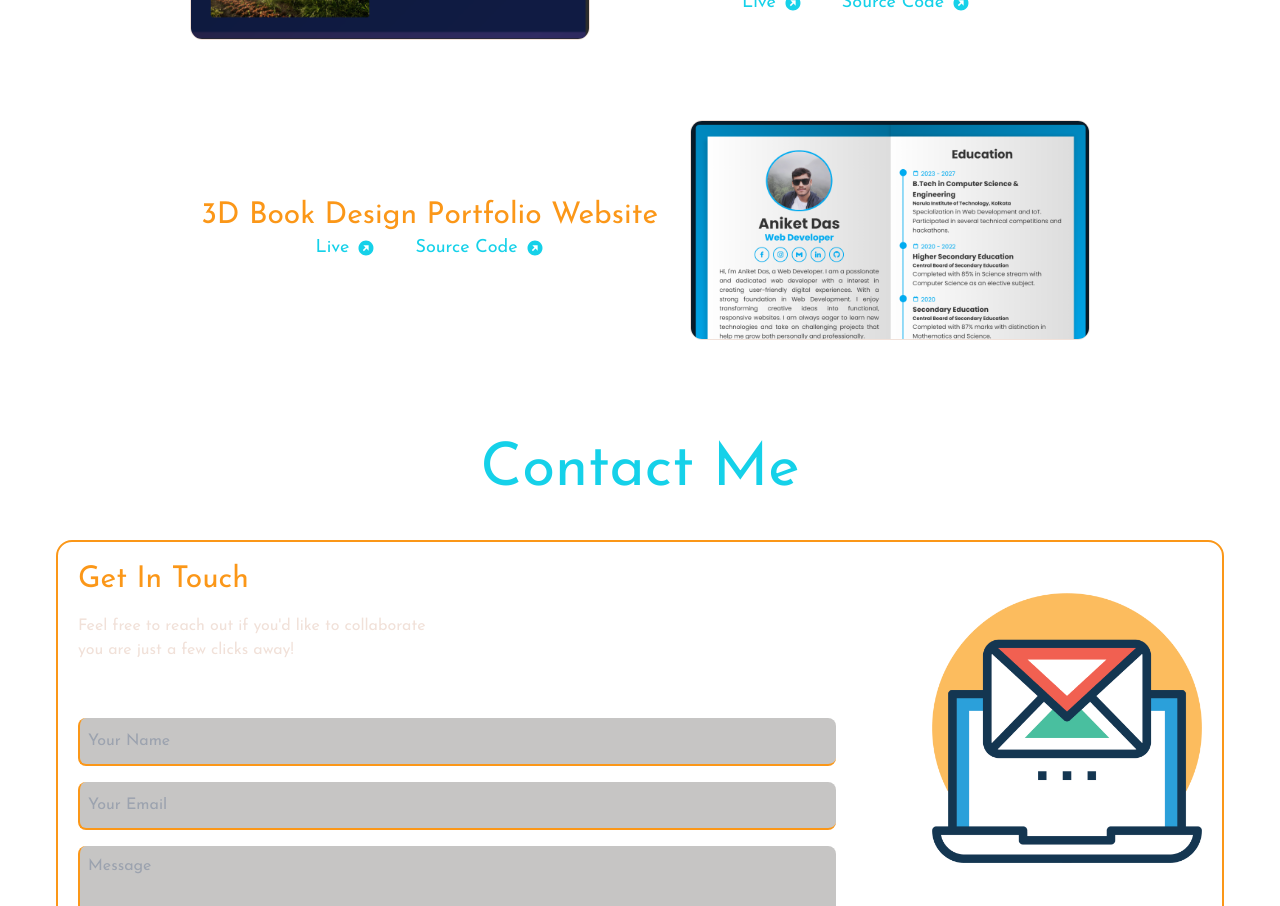
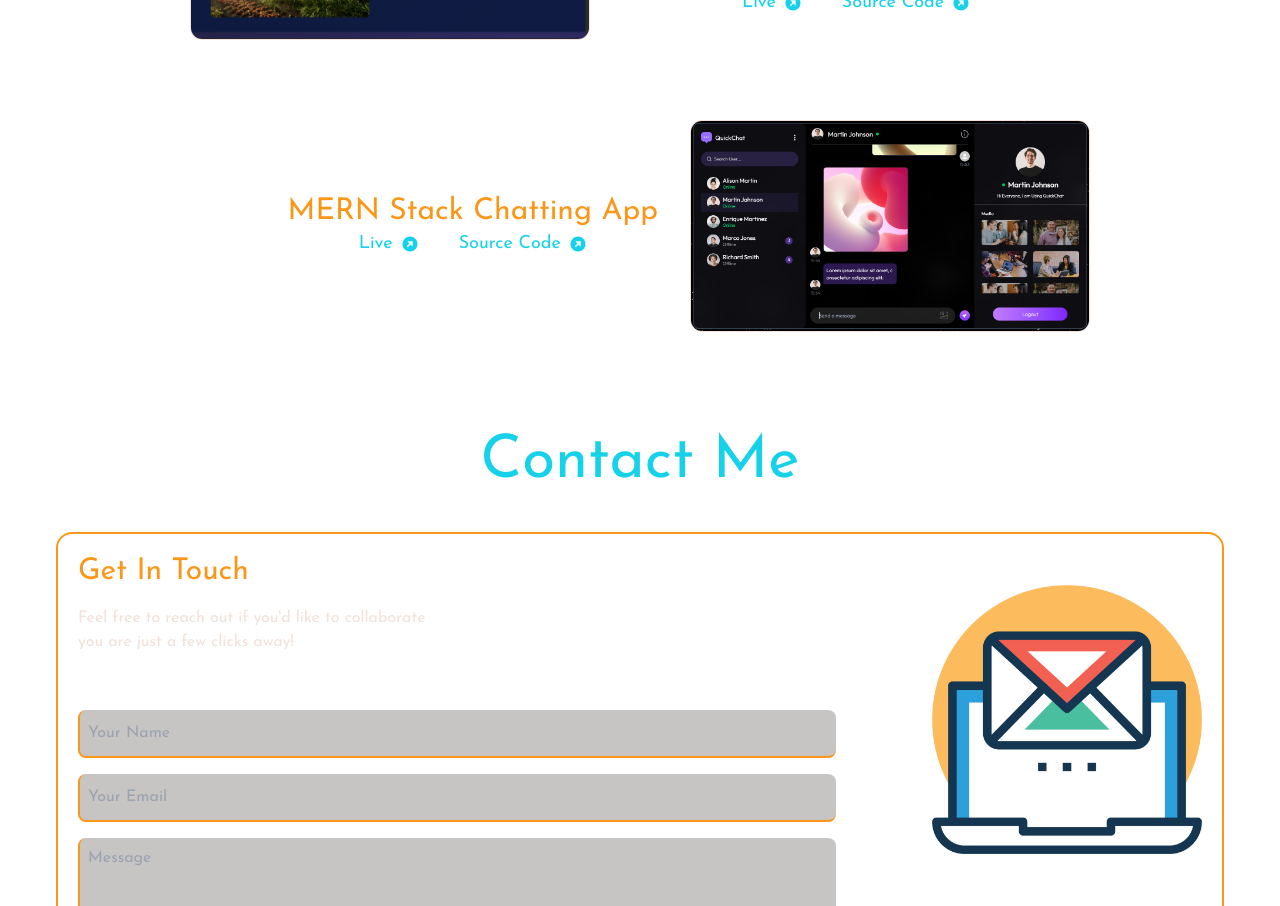
Before and after one commit to aniket00101/portfolio, a React (Vite) app: page / in a window 1280 px wide. Shown: the part 3680-4586 px from the top of the page. Built offline with nearby package versions, Linux system fonts and the light colour scheme; no server answers.

Commit message:
few commit

```diff
--- a/src/components/contactSection/firebase.js
+++ b/src/components/contactSection/firebase.js
@@ -3,13 +3,13 @@ import { getFirestore } from "firebase/firestore";
 
 
 const firebaseConfig = {
-  apiKey: "AIzaSyBWWiaI-rMq0wYNUsiG87hYn_MRXF8NX7U",
-  authDomain: "portfolio-26420.firebaseapp.com",
-  projectId: "portfolio-26420",
-  storageBucket: "portfolio-26420.firebasestorage.app",
-  messagingSenderId: "437850469315",
-  appId: "1:437850469315:web:6cac2226c35132c61e4376",
-  measurementId: "G-3LMD0F153Z"
+  apiKey: import.meta.env.VITE_FIREBASE_API_KEY,
+  authDomain: import.meta.env.VITE_FIREBASE_AUTH_DOMAIN,
+  projectId: import.meta.env.VITE_FIREBASE_PROJECT_ID,
+  storageBucket: import.meta.env.VITE_FIREBASE_STORAGE_BUCKET,
+  messagingSenderId: import.meta.env.VITE_FIREBASE_MESSAGING_SENDER_ID,
+  appId: import.meta.env.VITE_FIREBASE_APP_ID,
+  measurementId: import.meta.env.VITE_FIREBASE_MEASUREMENT_ID
 };
 
 const app = initializeApp(firebaseConfig);
--- a/src/components/projectsSection/ProjectMain.jsx
+++ b/src/components/projectsSection/ProjectMain.jsx
@@ -13,11 +13,11 @@ const projects = [
     sourcecode: 'https://github.com/aniket00101/GreenHand-PR391'
   },
   {
-    name: '3D Book Design Portfolio Website',
+    name: 'MERN Stack Chatting App',
     align: 'left',
-    image: '/images/project/bookportfolio.png',
+    image: '/images/project/chattingApp.png',
     link: 'https://portfolio-book-design.vercel.app/',
-    sourcecode: 'https://github.com/aniket00101/Portfolio-Book-design-'
+    sourcecode: 'https://github.com/aniket00101/MERN-RealTime-Chatting-App'
   }
 ]
 const ProjectMain = () => {
```
Also changed, not shown: public/images/project/chattingApp.png (added), 1 other file (tests, documents, lock files or other folders).
